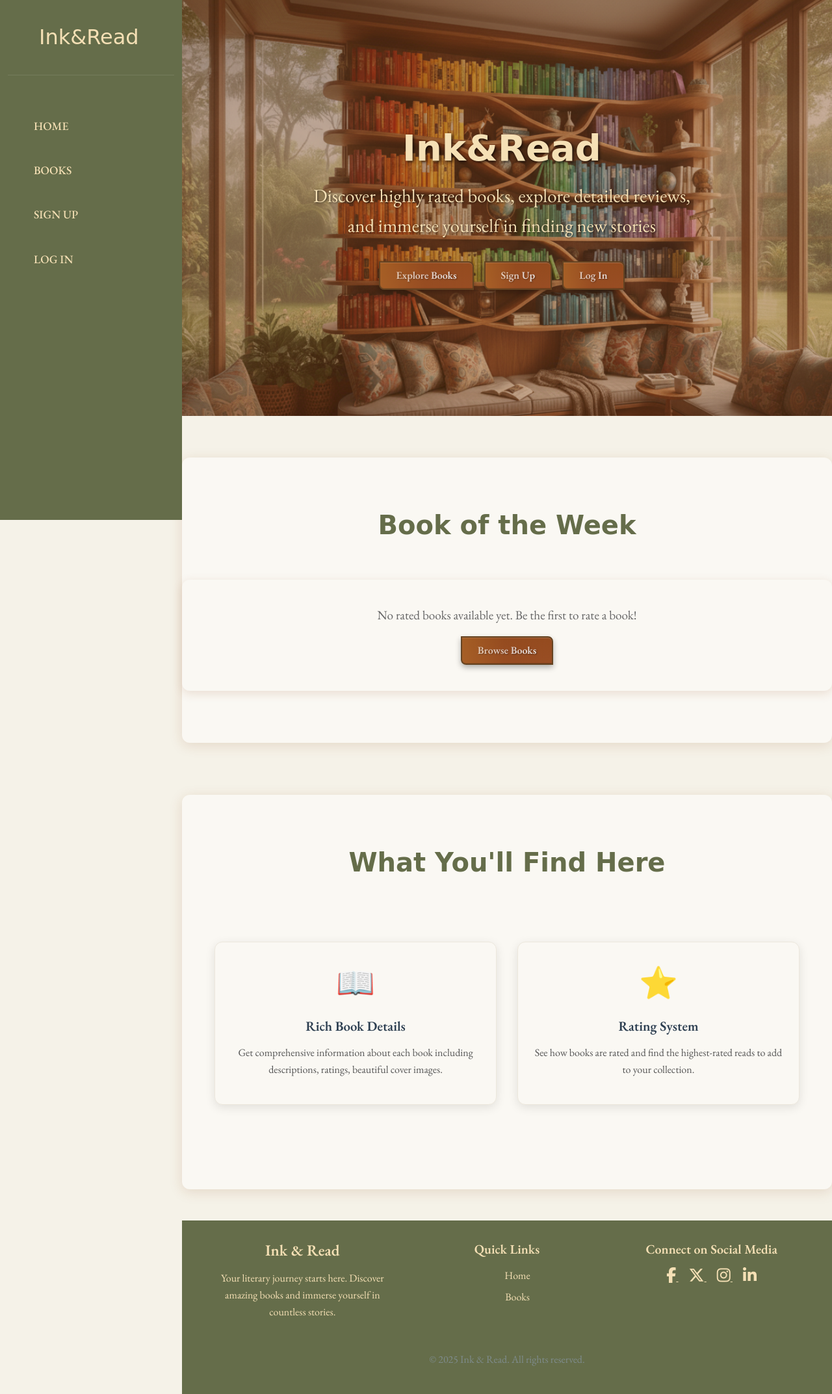
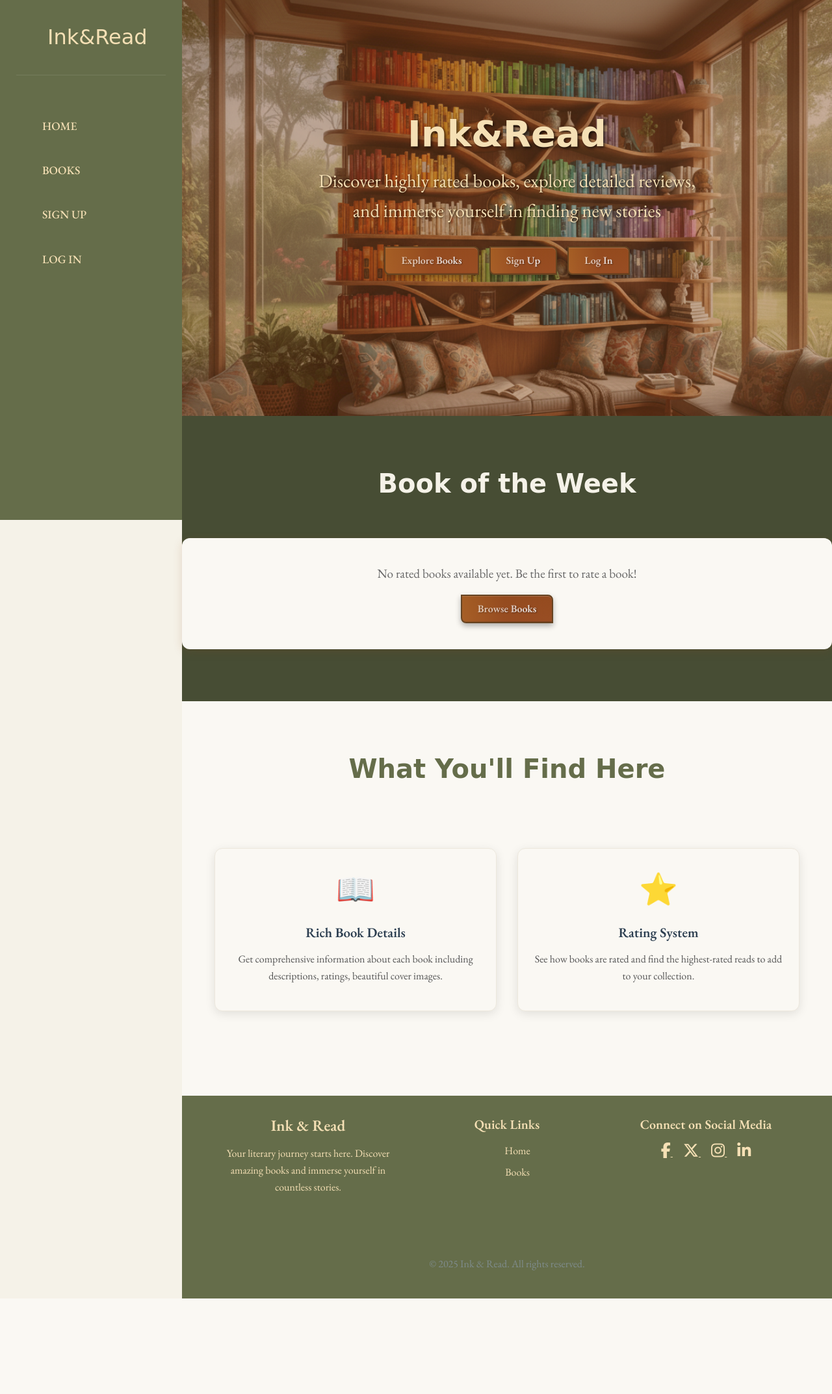
Before and after one commit to GurpritK/InkAndRead, a Django app: page / in a window 1280 px wide. Shown: the whole page at 65% size. After the commit the page ends 1998 px from the top, so only its background shows below. Run offline with Django 4.2, Linux system fonts and the light colour scheme; data that the repository does not hold is empty; some libraries are stand-ins or nearby versions; some web fonts are replaced.

Commit message:
Style book details page with better padding, consistent colour scheme and buttons

```diff
--- a/static/css/style.css
+++ b/static/css/style.css
@@ -22,18 +22,19 @@
     --color-background-alt: #f8f9fa;
     --color-sidebar: #656D4A;
     --color-sidebar-dark: #474D34;
+    --color-font: #f5e0b5;
 
     --color-border: #ede8dd;
     --color-border-light: #e6ddd4;
 
-    --color-success: #0f5132;
-    --color-success-bg: #d1e7dd;
-    --color-error: #842029;
-    --color-error-bg: #f8d7da;
-    --color-warning: #664d03;
-    --color-warning-bg: #fff3cd;
-    --color-info: #055160;
-    --color-info-bg: #d1ecf1;
+    --color-success: var(--color-sidebar-dark);
+    --color-success-bg: #faf8f3;;
+    --color-error: var(--color-sidebar-dark);
+    --color-error-bg: #faf8f3;;
+    --color-warning: var(--color-sidebar-dark);
+    --color-warning-bg: #faf8f3;
+    --color-info: var(--color-sidebar-dark);
+    --color-info-bg: #faf8f3;
 
     /* Spacing */
     --spacing-xs: 0.25rem;
@@ -130,12 +131,16 @@
 .container {
     max-width: var(--container-max-width);
     margin: 0 auto;
+    padding-left: 25px;
+    padding-right: 25px;
+    padding-bottom: 45px;
 }
 
 .main-content {
     min-height: 100vh;
     display: flex;
     flex-direction: column;
+    padding-bottom: 0px;
 }
 
 .page-wrapper {
@@ -167,7 +172,7 @@
    =================================== */
 
 h1, h2, h3, h4, h5, h6 {
-    color: var(--color-sidebar);
+    color: var(--color-sidebar-dark);
     margin-bottom: var(--spacing-md);
     line-height: 1.2;
     font-weight: 600;
@@ -1077,7 +1062,7 @@
     display: flex;
     align-items: center;
     justify-content: center;
-    margin-bottom: var(--spacing-xl);
+    margin-bottom: 0px;
 }
 
 .hero-overlay {
@@ -1191,10 +1176,13 @@
 .about-section {
     padding: 80px 0;
     background: var(--color-background-card);
-    margin-top: var(--spacing-xl);
-    border-radius: var(--border-radius-lg);
-    box-shadow: var(--shadow-xl);
-    margin-bottom: var(--spacing-xxl);
+    /* margin-top: var(--spacing-xl); */
+    /* border-radius: var(--border-radius); */
+    /* box-shadow: var(--shadow-xl);
+    margin-bottom: var(--spacing-xxl); */
+    margin-top: 0px;
+    border-radius: 0;
+    margin-bottom: 0px;
 }
 
 .features-section h2,
@@ -1202,8 +1190,19 @@
     text-align: center;
     font-size: 2.5rem;
     margin-bottom: var(--spacing-xxl);
+    font-family: "Cedarville Cursive", cursive;
+}
+
+.features-section h2{
+    color: var(--color-background);
+}
+
+.about-section h2{
     color: var(--color-sidebar);
-    font-family: "Cedarville Cursive", cursive;
+}
+
+.features-section{
+    background: var(--color-sidebar-dark);
 }
 
 .features-grid {
```
Also changed, not shown: other parts of static/css/style.css (+16 -34 lines), books/templates/books/book_detail.html (+34 -25 lines).
